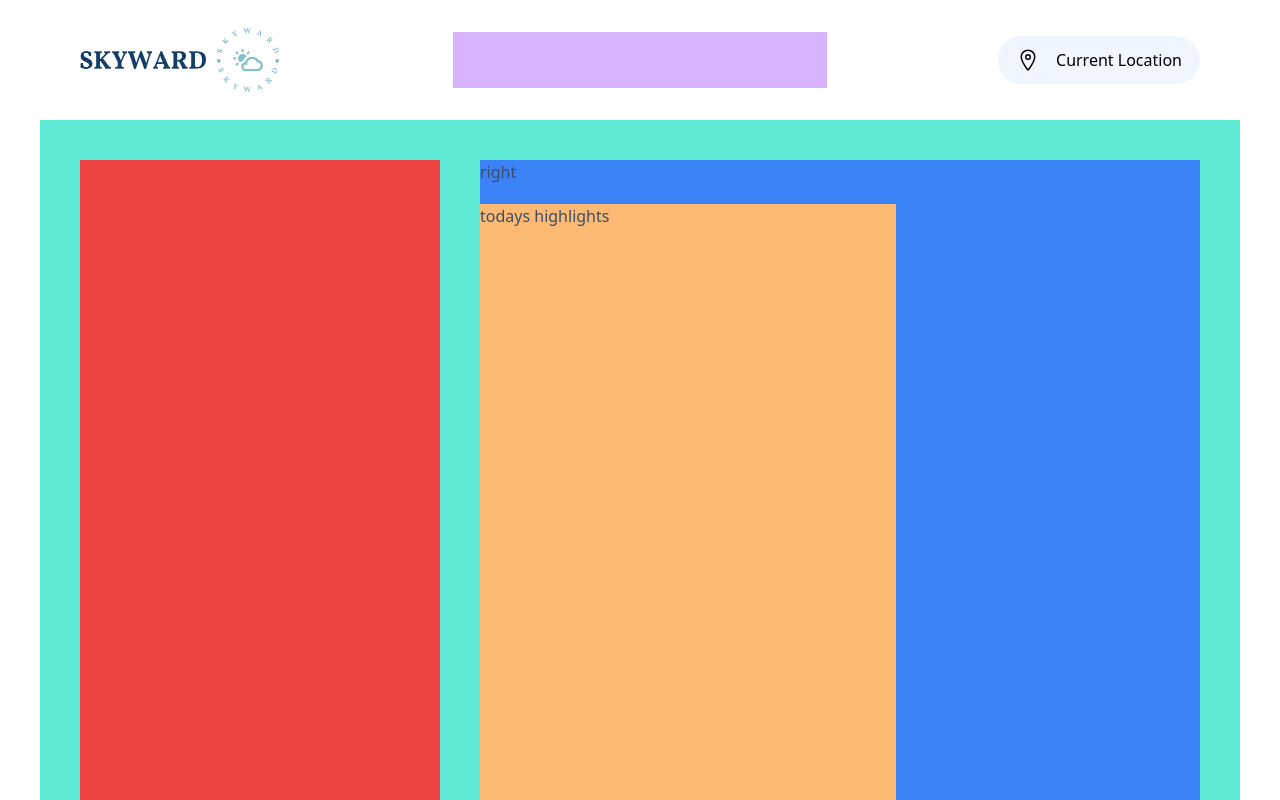
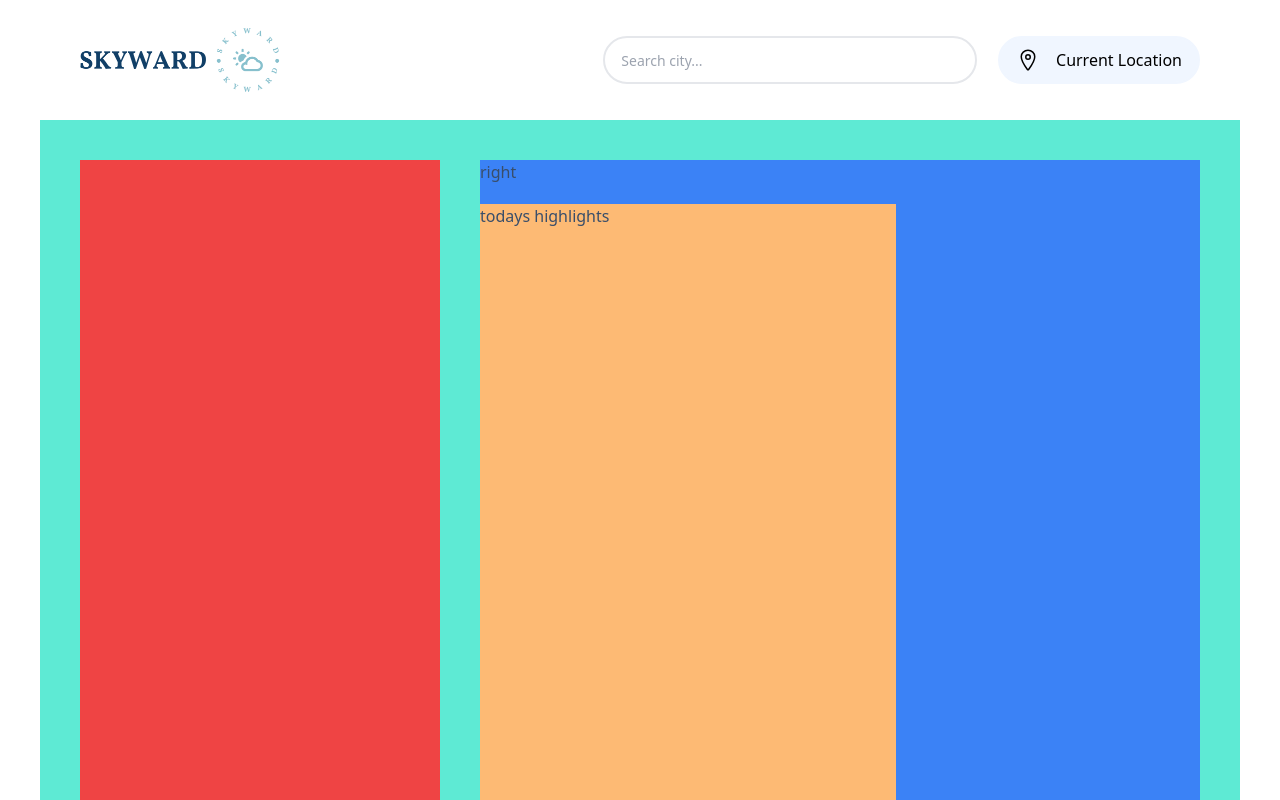
Before and after one commit to ItsMeSteve88/Skyward, a React (Vite) app: page / in a window 1280 px wide. Shown: the top 800 px of the page. Built offline with nearby package versions, Linux system fonts and the light colour scheme.

Commit message:
searchbar nav

```diff
--- a/src/components/Navbar.jsx
+++ b/src/components/Navbar.jsx
@@ -1,8 +1,16 @@
-import React from 'react'
+import React, { useState } from 'react'
 
 import { IoLocationOutline, IoSearchOutline } from 'react-icons/io5'
 
-const Navbar = () => {
+const Navbar = () =>
+{
+   const [search, setSearch] = useState('')
+
+   const handleSearch = (e) =>
+   {
+      setSearch(e.target.value)
+   }
+
    return (
      <div className="navbar navbarpos">
        <div className="w-[151px] lg:w-1/3 2xl:w-[200px] h-6 lg:h-8">
@@ -12,7 +20,9 @@ const Navbar = () => {
            className="lg:w-[200px]"
          />
        </div>
-       <div className="bg-purple-300 hidden lg:flex w-1/3 md:h-14"></div>
+         <div className="hidden lg:flex w-1/3 md:h-14">
+            <input type="text" placeholder="Search city..." className="w-full h-12 bg-transparent border-2 rounded-full outline-none text-black text-sm px-4 relative lg:left-[150px]" onChange={handleSearch}/>
+       </div>
          <div className="w-[112px] md:w-[274px] lg:w-1/3 h-12 flex justify-center md:justify-end items-center gap-4">
             <div className='flex items-center justify-center w-12 h-12 rounded-full shrink-0 border-2 border-base-200 lg:hidden hover:bg-base-200 transition'>
                <IoSearchOutline className=' w-6 h-6 text-black'/>
```
